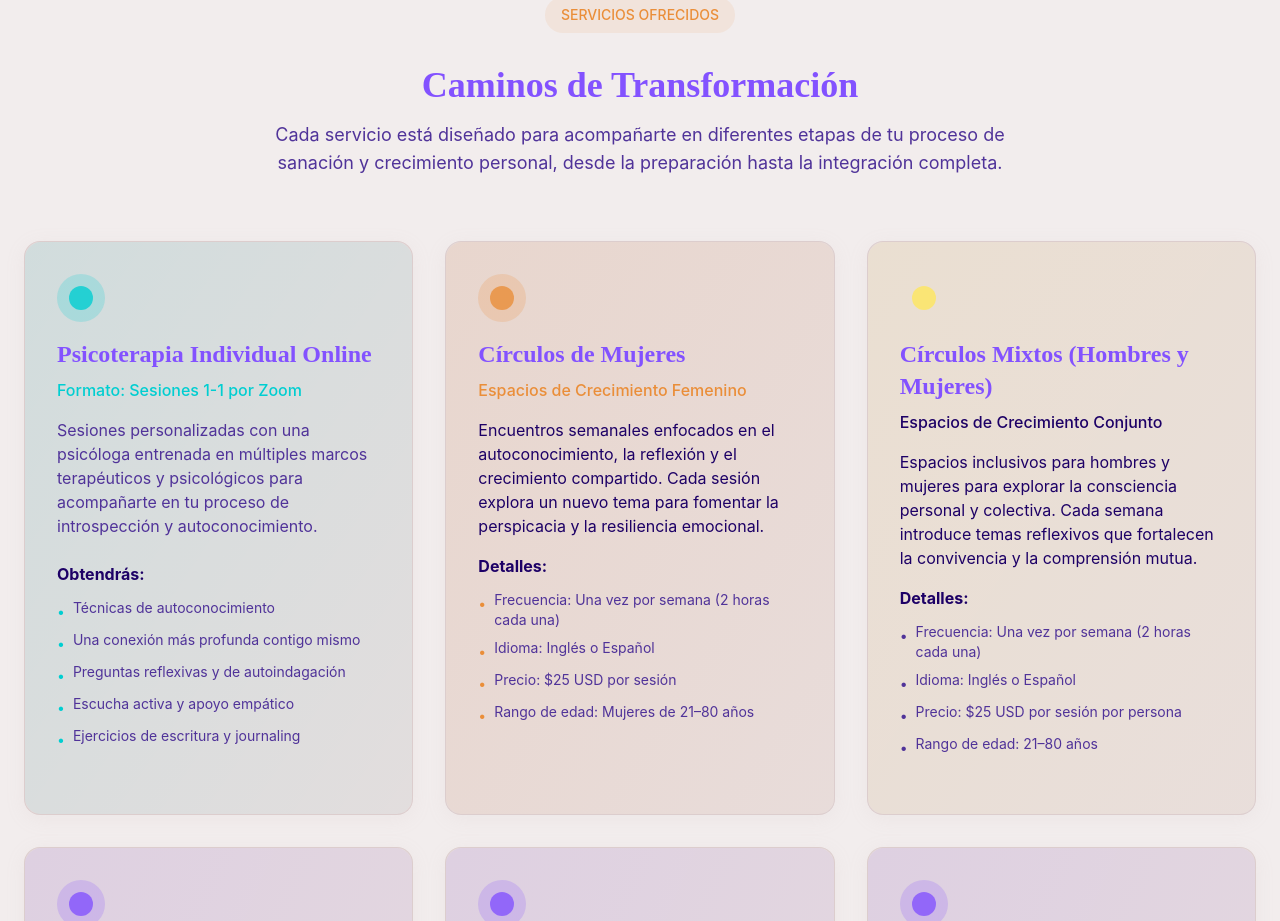
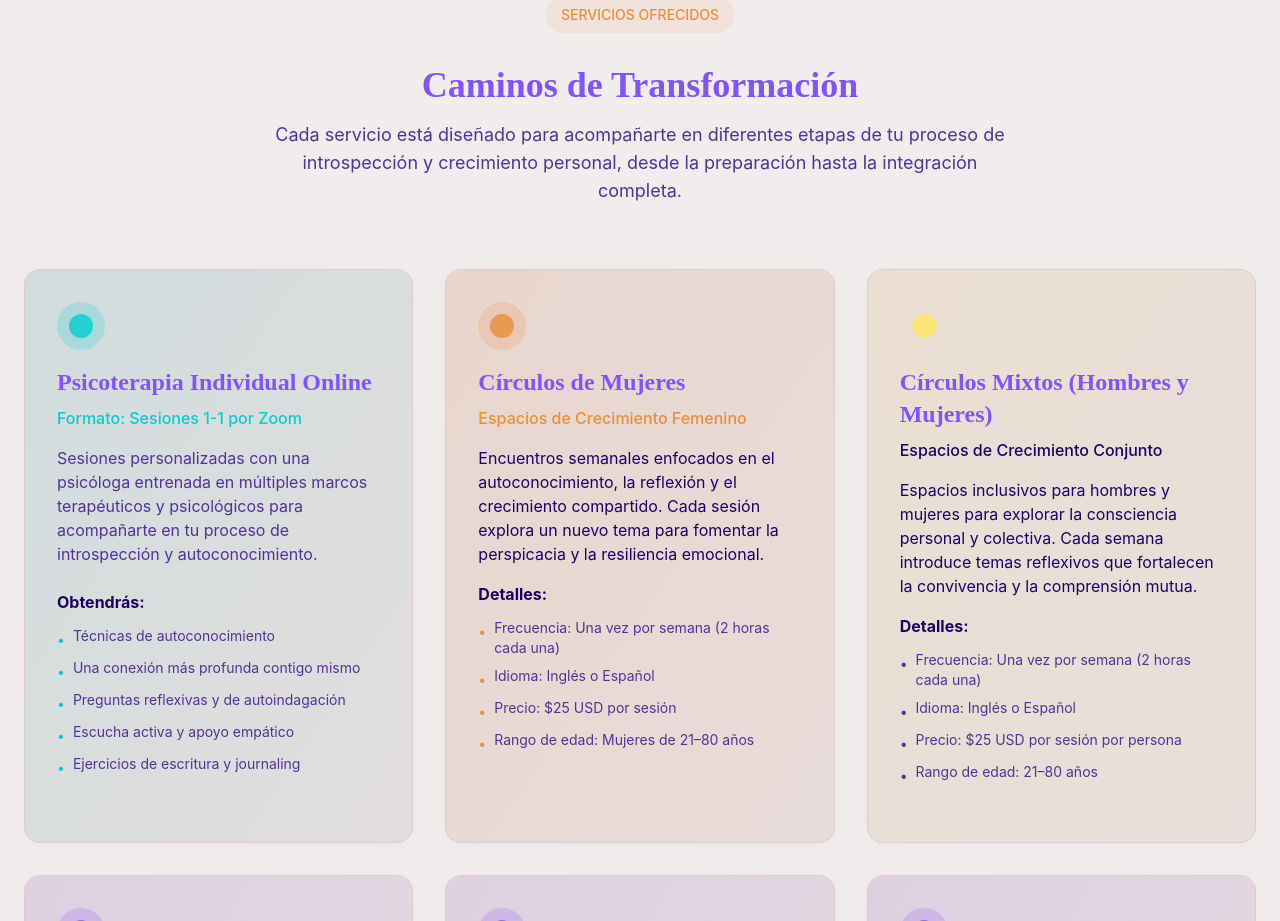
Before and after one commit to loveruleslife/paocha-mindbloom-site, a React (Vite) app: page / in a window 1280 px wide. Shown: the part 2140-3061 px from the top of the page. Built offline with nearby package versions, Linux system fonts and the light colour scheme; the HTML template or start-up script is replaced by a standard one.

Commit message:
Refactor: Update translation for "sanacion"

```diff
--- a/src/contexts/LanguageContext.tsx
+++ b/src/contexts/LanguageContext.tsx
@@ -48,7 +48,7 @@ const translations = {
     // Services
     'services.section': 'SERVICIOS OFRECIDOS',
     'services.title': 'Caminos de Transformación',
-    'services.description': 'Cada servicio está diseñado para acompañarte en diferentes etapas de tu proceso de sanación y crecimiento personal, desde la preparación hasta la integración completa.',
+    'services.description': 'Cada servicio está diseñado para acompañarte en diferentes etapas de tu proceso de introspección y crecimiento personal, desde la preparación hasta la integración completa.',
     'services.cta': 'Agendar Consulta Inicial',
     'services.more': 'Más Información',
 
```
